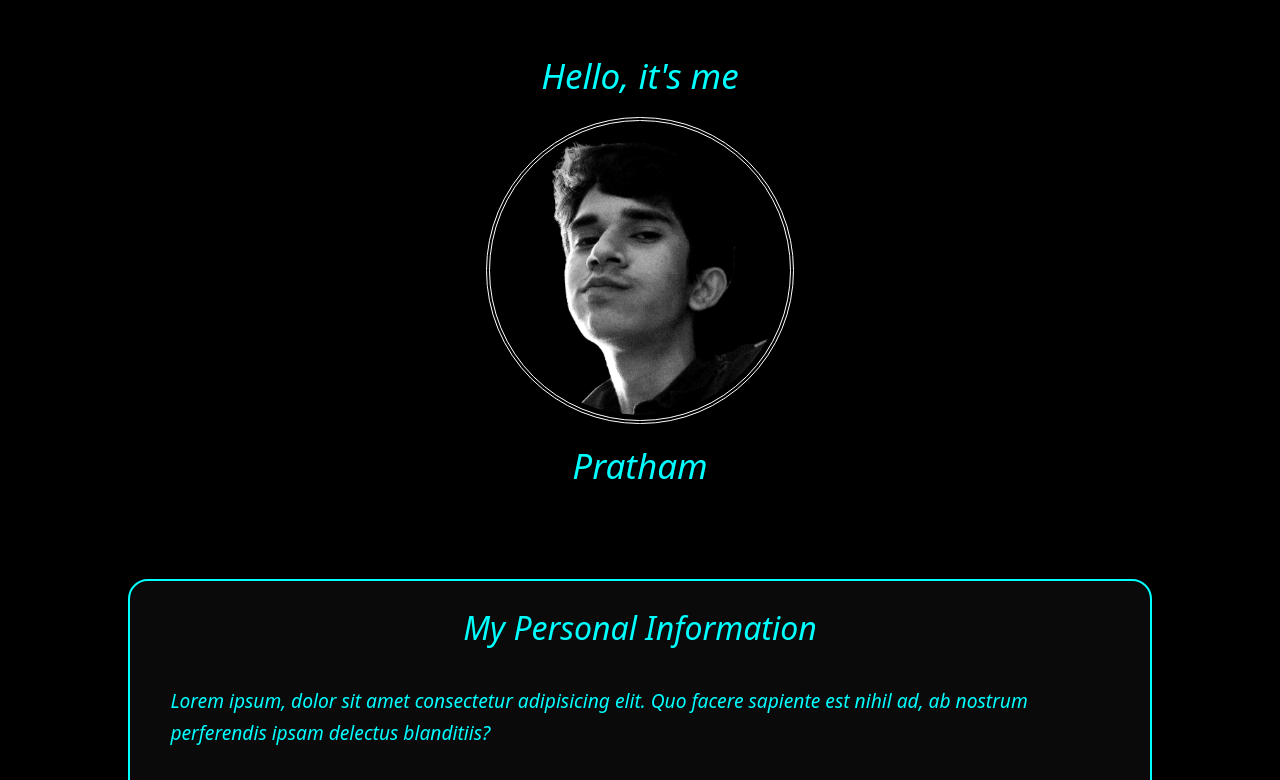
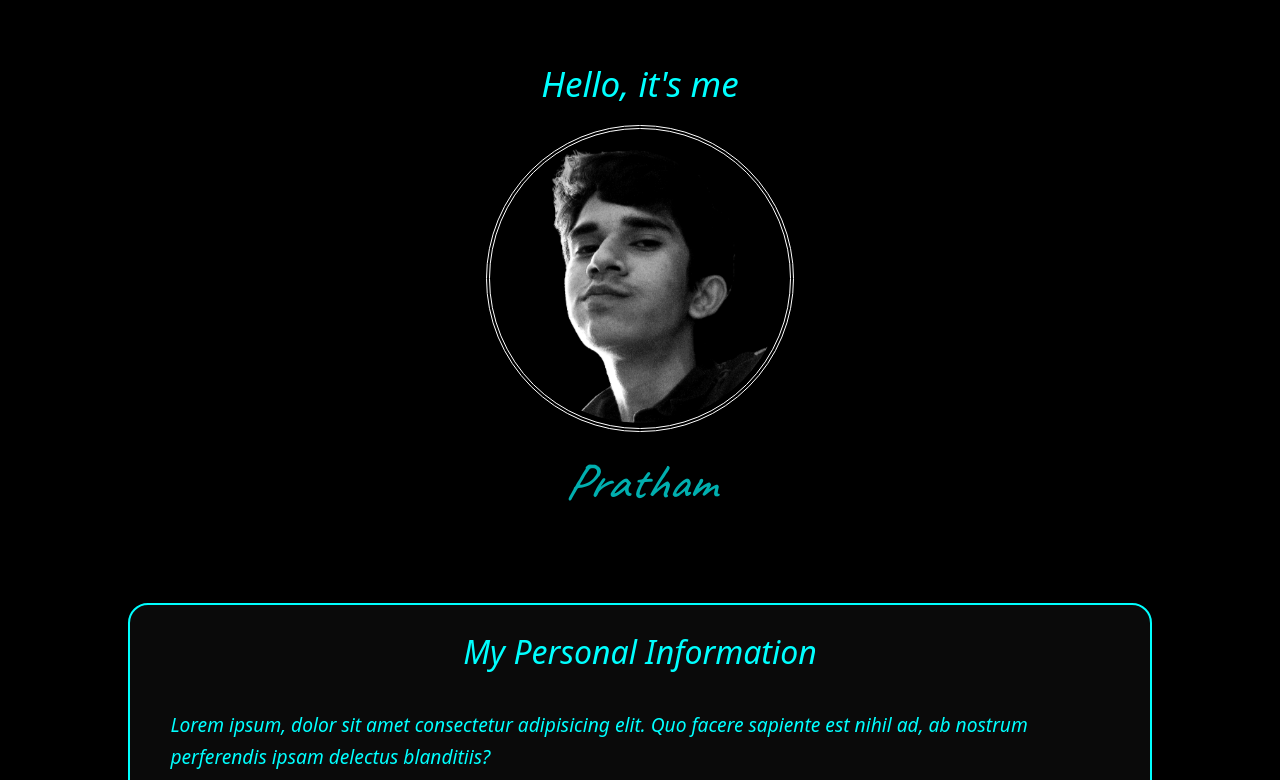
Before and after one commit to pratm1304/Portfolio, a plain HTML site: page index.html in a window 1280 px wide. Shown: the part 20-800 px from the top of the page. Drawn offline with Linux system fonts and the light colour scheme.

Commit message:
Update style.css

```diff
--- a/style.css
+++ b/style.css
@@ -1,3 +1,7 @@
+
+@import url('https://fonts.googleapis.com/css2?family=Caveat:wght@500&display=swap');
+
+
 *{
     margin: 0px;
     padding: 0px;
@@ -25,10 +29,56 @@ h2{
     font-weight:300;
     font-family:system-ui, -apple-system, BlinkMacSystemFont, 'Segoe UI', Roboto, Oxygen, Ubuntu, Cantarell, 'Open Sans', 'Helvetica Neue', sans-serif;
     font-style: italic;
+
 }
 
+.nav1{
+    display: inline-block;
+    height: 10vh;
+    margin-top: 0px;
+
+}
+
+nav{
+
+    display: inline-block;
+    position: absolute;
+    right: 0px;
+    height: 10vh;
+    margin-right: 10px;
+    margin-top: 2px;
+
+}
+
+nav ul{
+    list-style: none;
+
+}
+
+nav ul li{
+    display: inline-block;
+    padding: 8px;
+}
+
+nav ul li img{
+    width: 32px;
+}
+
+#insta{
+    width: 30px;
+}
+
+#linkedin{
+    width: 30px;
+}
+
+#wapp{
+    width: 30px;
+
+}
+
+
 #P-logo{
-    display: inline;
     width: 35px;
     opacity: 130%;
 }
@@ -52,12 +102,18 @@ h2{
 }
 
 .main-name{
-    font-family: system-ui, -apple-system, BlinkMacSystemFont, 'Segoe UI', Roboto, Oxygen, Ubuntu, Cantarell, 'Open Sans', 'Helvetica Neue', sans-serif;
+    font-family:system-ui, -apple-system, BlinkMacSystemFont, 'Segoe UI', Roboto, Oxygen, Ubuntu, Cantarell, 'Open Sans', 'Helvetica Neue', sans-serif;
     font-style: italic;
     font-size: 35px;
     font-weight:300;
     text-align: center;
     opacity: 500%;
+}
+
+#unique_font{
+    font-family: 'Caveat', cursive;
+    font-size: 50px;
+    color: rgba(0, 255, 255, 0.685);
 }
 
 .personal_info{
```
